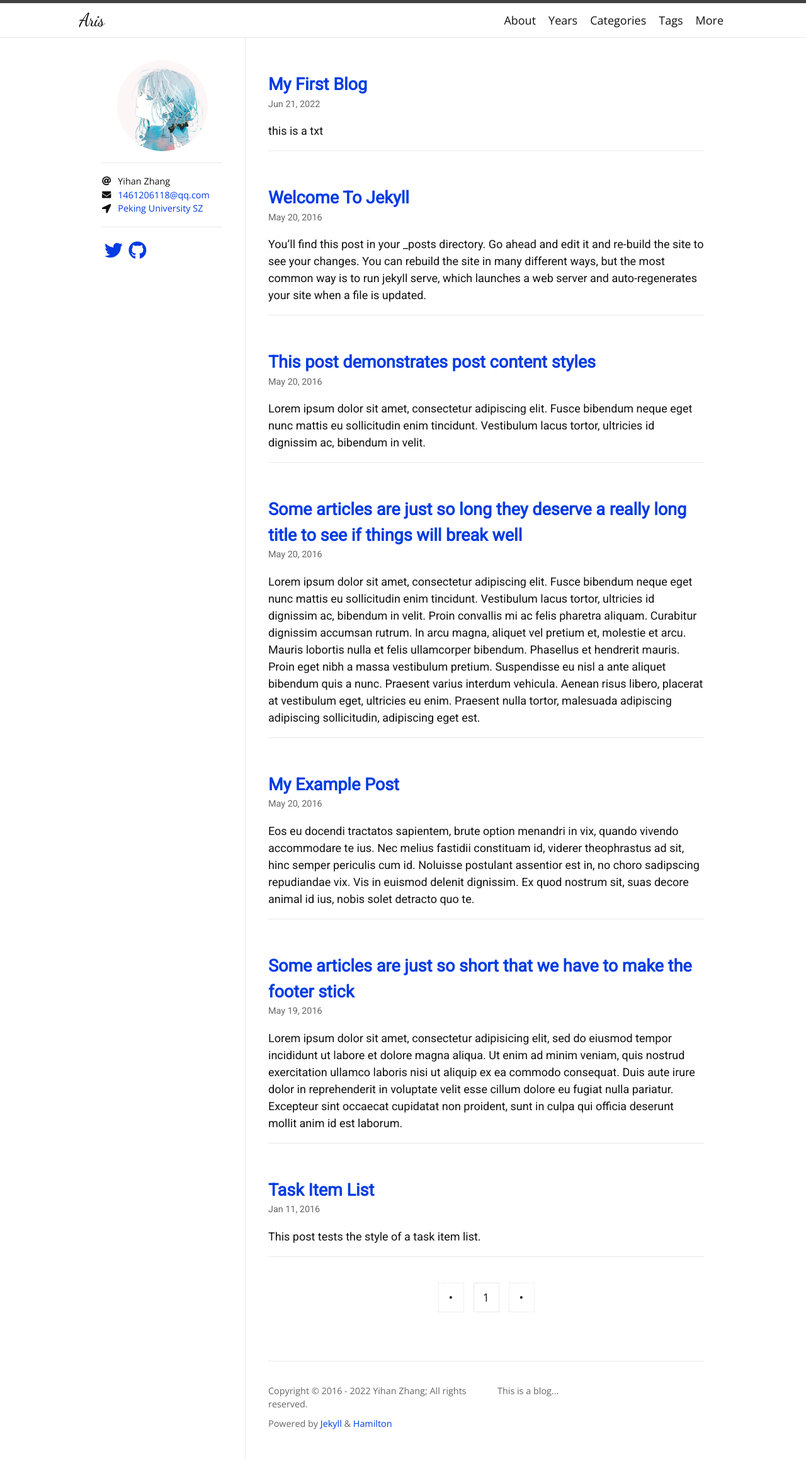
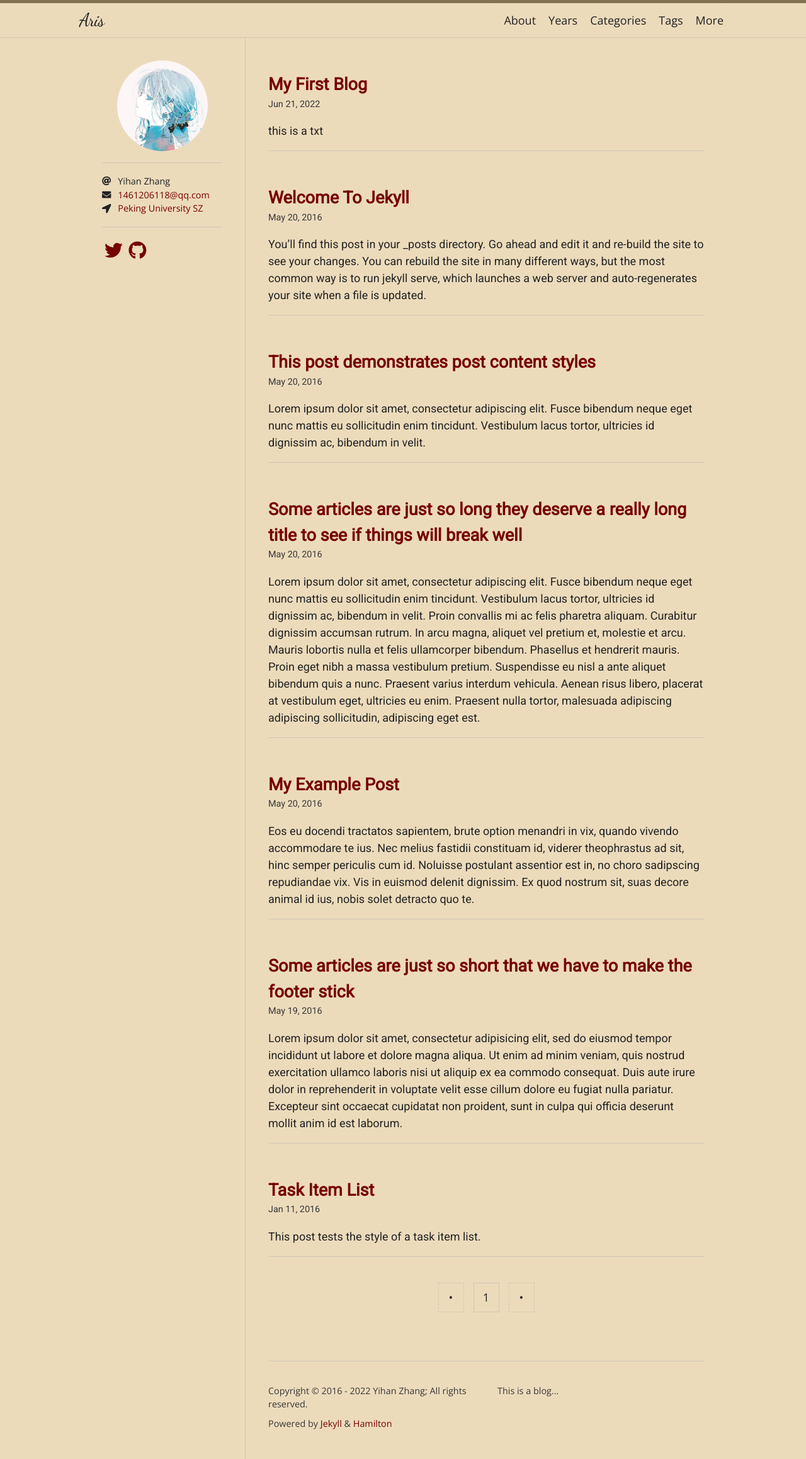
Before and after one commit to Aris-z/zyhacquaintance.github.io, a Jekyll site: the page built from index.html, in a window 1280 px wide. Shown: the whole page at 63% size. Built offline with Jekyll 4.4.1, drawn with Linux system fonts in a browser that asks for light colours; nearby versions of some CDN libraries; some web fonts are replaced; the list of posts is cut into pages by our own code.

Commit message:
Update _config.yml

```diff
--- a/_config.yml
+++ b/_config.yml
@@ -4,7 +4,7 @@ author: Yihan Zhang
 avatar: /57594608.jpg
 email: 1461206118@qq.com
 location: Peking University SZ
-skin: daylight
+skin: sunrise
 subscribe: False
 
 plugins:
```
